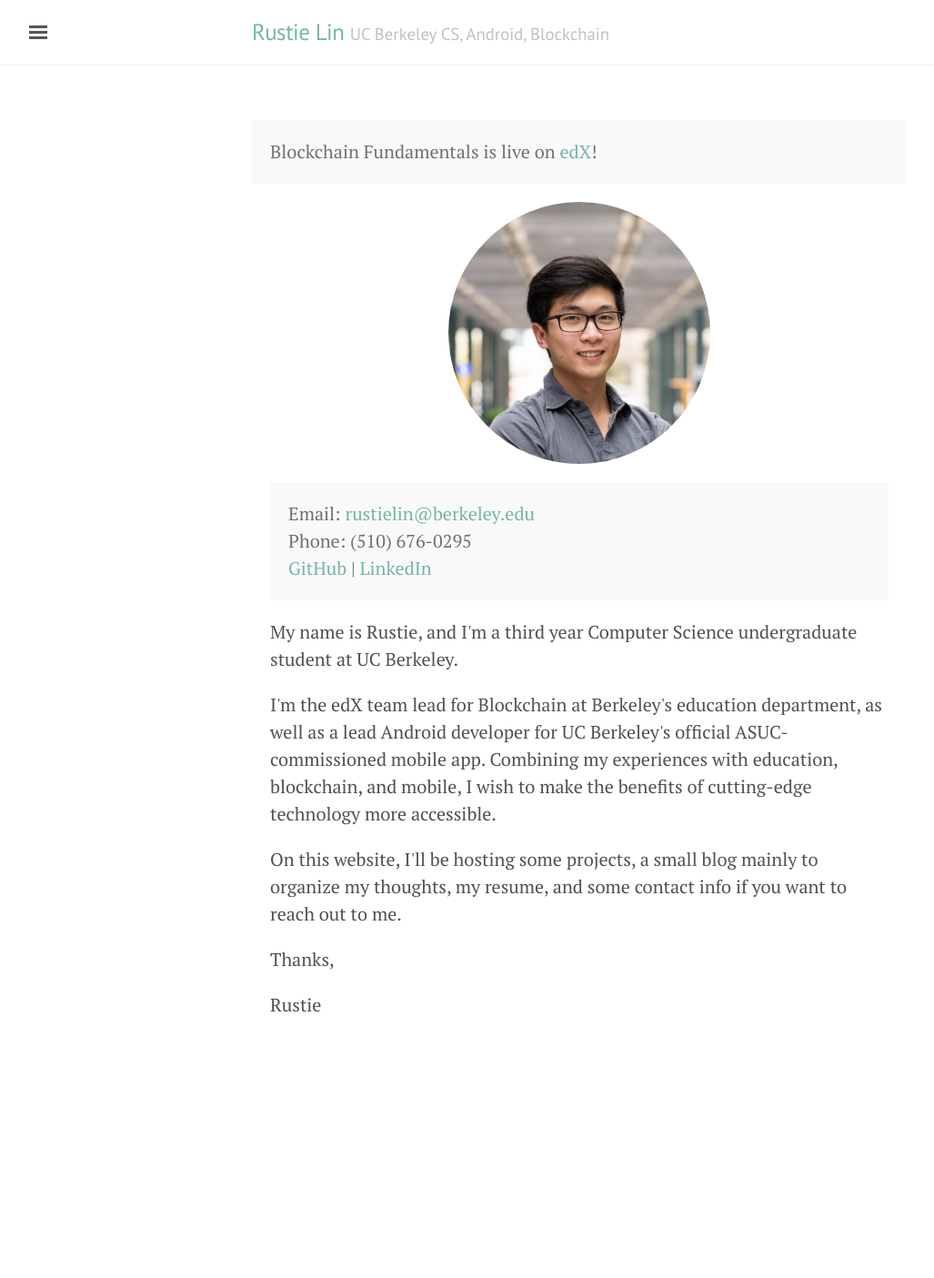
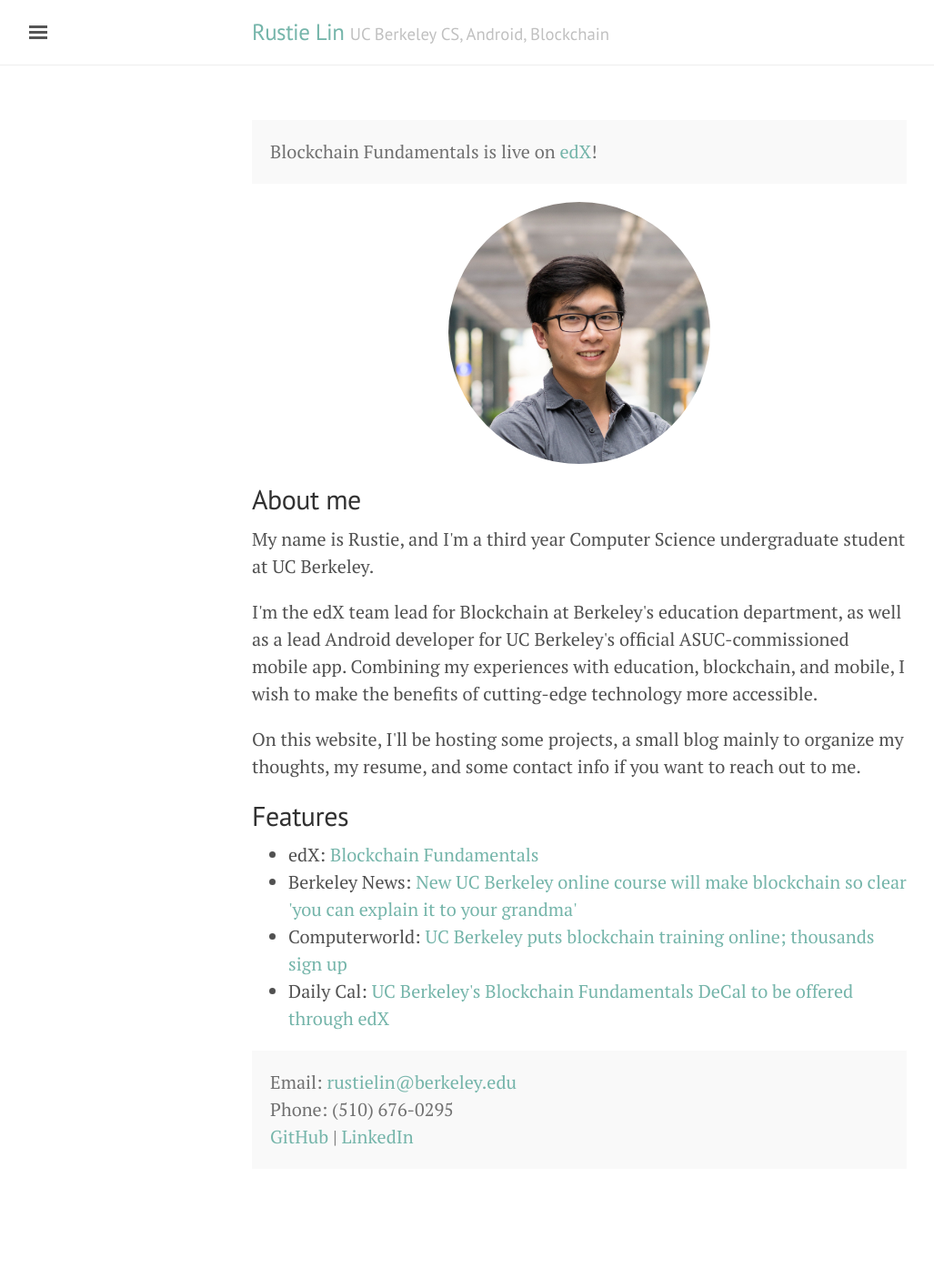
Before and after one commit to rustielin/rustielin.github.io, a Jekyll site: the page built from index.html, in a window 1280 px wide. Shown: the whole page at 91% size, without its empty margins (3-1030 px from the left). Built offline with Jekyll 4.4.1, drawn with Linux system fonts in a browser that asks for light colours; nearby versions of some CDN libraries; before the commit the page ends 1240 px from its top, so only the background shows below that.

Commit message:
Moved stuff around on main page, added bullets

```diff
--- a/index.html
+++ b/index.html
@@ -13,17 +13,29 @@ title: Home
   gtag('config', 'UA-114849280-1');
 </script>
 
-
-
-
 </head>
 
 <p class="message">Blockchain Fundamentals is live on <a href="https://www.edx.org/professional-certificate/uc-berkeleyx-blockchain-fundamentals">edX</a>!</p>
 
 <img style="padding-left: 30%; padding-right: 30%; border-radius: 50%" src="res/img/prof3_square.jpg"/>
 
-<div style="padding-bottom: 100px" id="main" role="main" class="container">
-  <div>
+
+
+<h2>About me</h2>
+<p> My name is Rustie, and I'm a third year Computer Science undergraduate student at UC Berkeley.</p>
+
+<p> I'm the edX team lead for Blockchain at Berkeley's education department, as well as a lead Android developer for UC Berkeley's official ASUC-commissioned mobile app. Combining my experiences with education, blockchain, and mobile, I wish to make the benefits of cutting-edge technology more accessible. </p>
+
+<p> On this website, I'll be hosting some projects, a small blog mainly to organize my thoughts, my resume, and some contact info if you want to reach out to me. </p>
+
+<h2>Features</h2>
+<ul>
+    <li>edX: <a href="https://www.edx.org/professional-certificate/uc-berkeleyx-blockchain-fundamentals">Blockchain Fundamentals</a></li>
+    <li>Berkeley News: <a href="http://news.berkeley.edu/2018/06/14/new-uc-berkeley-online-course-will-make-blockchain-so-clear-you-can-explain-it-to-your-grandma/">New UC Berkeley online course will make blockchain so clear 'you can explain it to your grandma'</a></li>
+    <li>Computerworld: <a href="https://www.computerworld.com/article/3282791/blockchain/uc-berkeley-puts-blockchain-training-online-thousands-sign-up.html">UC Berkeley puts blockchain training online; thousands sign up</a></li>
+    <li>Daily Cal: <a href="http://www.dailycal.org/2018/06/19/uc-berkeleys-blockchain-fundamentals-decal-offered-edx/">UC Berkeley's Blockchain Fundamentals DeCal to be offered through edX</a></li>
+</ul>
+
 
 <p class="message">
   Email: <a href="mailto:rustielin@berkeley.edumailto:rustielin@berkeley.edu">rustielin@berkeley.edu</a> <br>
@@ -32,16 +44,6 @@ title: Home
 
 </p>
 
-    <p> My name is Rustie, and I'm a third year Computer Science undergraduate student at UC Berkeley.</p>
 
-    <p> I'm the edX team lead for Blockchain at Berkeley's education department, as well as a lead Android developer for UC Berkeley's official ASUC-commissioned mobile app. Combining my experiences with education, blockchain, and mobile, I wish to make the benefits of cutting-edge technology more accessible. </p>
-
-    <p> On this website, I'll be hosting some projects, a small blog mainly to organize my thoughts, my resume, and some contact info if you want to reach out to me. </p>
-
-    <p>Thanks,</p>
-    <p>Rustie</p>
-
-
+<div style="padding-bottom: 100px" id="main" role="main" class="container">
 </div>
-
-</div>
```
Lines whose indentation alone changed are shown as unchanged.
